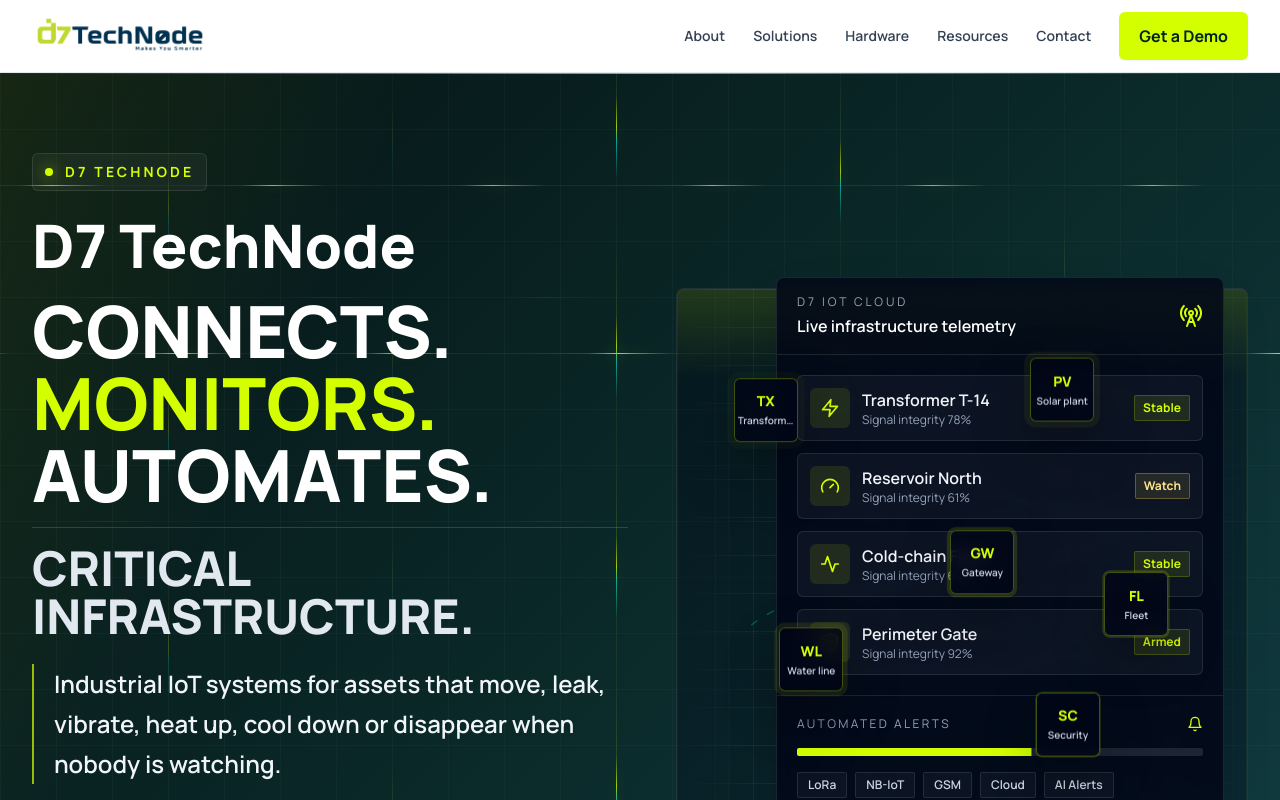
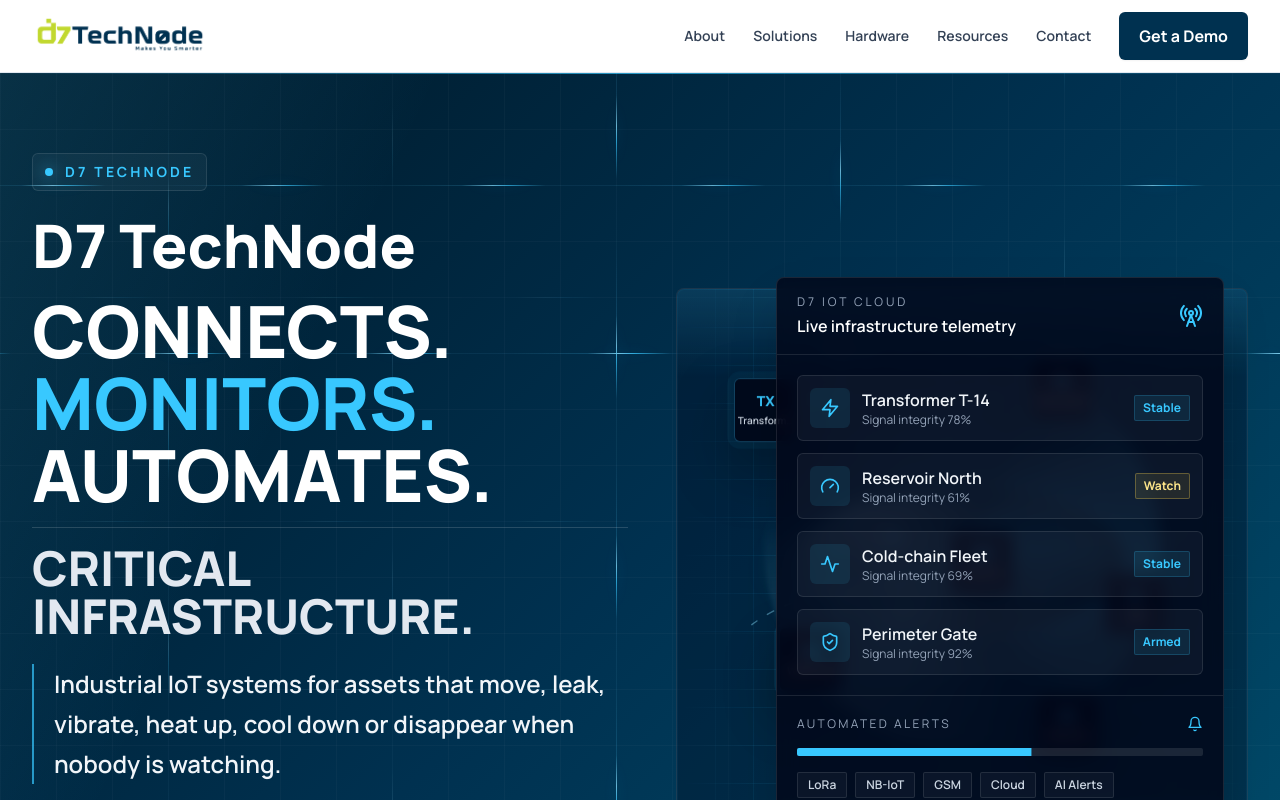
Before and after one commit to Munashe02/d7-technode-website, a Next.js app: page / in a window 1280 px wide. Shown: the top 800 px of the page. Built offline with nearby package versions, Linux system fonts and the light colour scheme.

Commit message:
Apply blue hero globe treatment

```diff
--- a/app/globals.css
+++ b/app/globals.css
@@ -27,7 +27,7 @@
   }
 
   .btn-primary {
-    @apply rounded-md bg-accent-lime px-5 py-3 font-bold text-primary-900 shadow-sm transition hover:-translate-y-0.5 hover:bg-accent-yellow hover:shadow-md;
+    @apply rounded-md bg-primary-700 px-5 py-3 font-bold text-white shadow-sm transition hover:-translate-y-0.5 hover:bg-accent-lime hover:text-primary-900 hover:shadow-md;
   }
 
   .btn-secondary {
@@ -76,8 +76,8 @@
 
   .bg-ink {
     background:
-      linear-gradient(115deg, rgba(212, 255, 0, 0.08), transparent 24%),
-      linear-gradient(135deg, #061414 0%, #0b2a2a 52%, #123f46 100%);
+      linear-gradient(115deg, rgba(56, 200, 255, 0.14), transparent 25%),
+      linear-gradient(135deg, #001827 0%, #003150 48%, #00506f 100%);
   }
 
   .grid-pattern {
@@ -98,11 +98,11 @@
   .electric-line {
     @apply absolute block;
     background:
-      linear-gradient(90deg, transparent, rgba(212, 255, 0, 0.08), transparent),
-      linear-gradient(90deg, transparent 0%, rgba(212, 255, 0, 0.12) 34%, #d4ff00 48%, rgba(0, 220, 220, 0.9) 55%, transparent 72%);
+      linear-gradient(90deg, transparent, rgba(56, 200, 255, 0.08), transparent),
+      linear-gradient(90deg, transparent 0%, rgba(56, 200, 255, 0.14) 34%, #8bdfff 48%, rgba(56, 200, 255, 0.92) 55%, transparent 72%);
     background-size: 100% 100%, 220px 100%;
     background-position: 0 0, -240px 0;
-    filter: drop-shadow(0 0 8px rgba(212, 255, 0, 0.55));
+    filter: drop-shadow(0 0 8px rgba(56, 200, 255, 0.55));
     animation: electricTrace 7.5s linear infinite;
   }
 
@@ -117,8 +117,8 @@
     bottom: 0;
     width: 1px;
     background:
-      linear-gradient(180deg, transparent, rgba(212, 255, 0, 0.08), transparent),
-      linear-gradient(180deg, transparent 0%, rgba(212, 255, 0, 0.12) 34%, #d4ff00 48%, rgba(0, 220, 220, 0.9) 55%, transparent 72%);
+      linear-gradient(180deg, transparent, rgba(56, 200, 255, 0.08), transparent),
+      linear-gradient(180deg, transparent 0%, rgba(56, 200, 255, 0.14) 34%, #8bdfff 48%, rgba(56, 200, 255, 0.92) 55%, transparent 72%);
     background-size: 100% 100%, 100% 220px;
     background-position: 0 0, 0 -240px;
     animation-name: electricTraceVertical;
@@ -191,7 +191,7 @@
 
   .section-technical::after {
     @apply pointer-events-none absolute inset-x-0 top-0 h-px content-[''];
-    background: linear-gradient(90deg, transparent, rgba(0, 140, 140, 0.5), rgba(212, 255, 0, 0.6), transparent);
+    background: linear-gradient(90deg, transparent, rgba(0, 49, 80, 0.5), rgba(56, 200, 255, 0.65), transparent);
   }
 
   .technical-card,
@@ -202,7 +202,7 @@
   .technical-card::before,
   .technical-panel::before {
     @apply absolute inset-x-0 top-0 h-1 content-[''];
-    background: linear-gradient(90deg, #008c8c, #d4ff00);
+    background: linear-gradient(90deg, #003150, #38c8ff);
     opacity: 0.65;
   }
 
@@ -210,8 +210,8 @@
   .technical-panel::after {
     @apply pointer-events-none absolute right-0 top-0 h-20 w-20 content-[''];
     background:
-      linear-gradient(rgba(0, 140, 140, 0.1) 1px, transparent 1px),
-      linear-gradient(90deg, rgba(0, 140, 140, 0.1) 1px, transparent 1px);
+      linear-gradient(rgba(0, 49, 80, 0.1) 1px, transparent 1px),
+      linear-gradient(90deg, rgba(0, 49, 80, 0.1) 1px, transparent 1px);
     background-size: 12px 12px;
     mask-image: linear-gradient(135deg, black, transparent 70%);
   }
@@ -226,8 +226,8 @@
 
   .sector-image-grid {
     background-image:
-      linear-gradient(rgba(212, 255, 0, 0.1) 1px, transparent 1px),
-      linear-gradient(90deg, rgba(212, 255, 0, 0.1) 1px, transparent 1px);
+      linear-gradient(rgba(56, 200, 255, 0.12) 1px, transparent 1px),
+      linear-gradient(90deg, rgba(56, 200, 255, 0.12) 1px, transparent 1px);
     background-size: 28px 28px;
     opacity: 0.45;
     mask-image: linear-gradient(180deg, transparent 0%, black 65%);
@@ -240,8 +240,8 @@
   .dark-grid-band::before {
     @apply pointer-events-none absolute inset-0 content-[''];
     background-image:
-      linear-gradient(rgba(212, 255, 0, 0.07) 1px, transparent 1px),
-      linear-gradient(90deg, rgba(212, 255, 0, 0.07) 1px, transparent 1px);
+      linear-gradient(rgba(56, 200, 255, 0.08) 1px, transparent 1px),
+      linear-gradient(90deg, rgba(56, 200, 255, 0.08) 1px, transparent 1px);
     background-size: 48px 48px;
     mask-image: radial-gradient(circle at 70% 40%, black, transparent 72%);
     animation: gridCurrent 9s ease-in-out infinite;
@@ -249,7 +249,7 @@
 
   .data-sweep {
     @apply pointer-events-none absolute inset-0;
-    background: linear-gradient(100deg, transparent 0%, rgba(212, 255, 0, 0.08) 46%, transparent 58%);
+    background: linear-gradient(100deg, transparent 0%, rgba(56, 200, 255, 0.1) 46%, transparent 58%);
     transform: translateX(-100%);
     animation: dataSweep 8s linear infinite;
   }
@@ -260,31 +260,146 @@
 
   .tech-visual__map {
     @apply absolute inset-0 overflow-hidden rounded-lg border border-white/10 bg-slate-950/30;
-    box-shadow: inset 0 0 0 1px rgba(212, 255, 0, 0.04);
+    box-shadow: inset 0 0 0 1px rgba(56, 200, 255, 0.05);
   }
 
   .tech-visual__map::before {
     @apply absolute inset-0 content-[''];
     background-image:
-      linear-gradient(rgba(212, 255, 0, 0.07) 1px, transparent 1px),
-      linear-gradient(90deg, rgba(212, 255, 0, 0.07) 1px, transparent 1px);
+      linear-gradient(rgba(56, 200, 255, 0.08) 1px, transparent 1px),
+      linear-gradient(90deg, rgba(56, 200, 255, 0.08) 1px, transparent 1px);
     background-size: 38px 38px;
     mask-image: linear-gradient(90deg, transparent, black 16%, black 86%, transparent);
   }
 
   .tech-visual__map::after {
     @apply absolute inset-x-0 top-0 h-24 content-[''];
-    background: linear-gradient(180deg, rgba(212, 255, 0, 0.15), transparent);
+    background: linear-gradient(180deg, rgba(56, 200, 255, 0.18), transparent);
     animation: scanLine 5.5s ease-in-out infinite;
   }
 
+  .hero-globe {
+    @apply absolute left-1/2 top-1/2 h-[420px] w-[420px] -translate-x-1/2 -translate-y-1/2 opacity-80;
+    perspective: 900px;
+  }
+
+  .hero-globe__halo {
+    @apply absolute inset-3 rounded-full;
+    background:
+      radial-gradient(circle, rgba(56, 200, 255, 0.16), transparent 64%),
+      conic-gradient(from 110deg, transparent, rgba(56, 200, 255, 0.5), transparent 38%, rgba(139, 223, 255, 0.24), transparent 72%);
+    filter: blur(2px);
+    animation: globeHalo 9s linear infinite;
+  }
+
+  .hero-globe__sphere {
+    @apply absolute inset-12 overflow-hidden rounded-full border border-accent-lime/25 bg-primary-900/20;
+    box-shadow:
+      inset -26px -18px 50px rgba(0, 0, 0, 0.38),
+      inset 18px 14px 42px rgba(56, 200, 255, 0.12),
+      0 0 60px rgba(56, 200, 255, 0.18);
+    transform: rotateX(64deg) rotateZ(-18deg);
+  }
+
+  .hero-globe__sphere::before {
+    @apply absolute inset-0 content-[''];
+    background:
+      linear-gradient(90deg, transparent, rgba(139, 223, 255, 0.2), transparent),
+      repeating-linear-gradient(90deg, rgba(56, 200, 255, 0.16) 0 1px, transparent 1px 32px);
+    animation: globeSurface 8s linear infinite;
+  }
+
+  .hero-globe__sphere::after {
+    @apply absolute inset-0 content-[''];
+    background: radial-gradient(circle at 32% 28%, rgba(255, 255, 255, 0.18), transparent 34%);
+  }
+
+  .hero-globe__longitude,
+  .hero-globe__latitude,
+  .hero-globe__orbit {
+    @apply absolute rounded-full border border-accent-lime/25;
+  }
+
+  .hero-globe__longitude {
+    inset: 5%;
+  }
+
+  .hero-globe__longitude--one {
+    transform: rotateY(64deg);
+  }
+
+  .hero-globe__longitude--two {
+    transform: rotateY(118deg);
+  }
+
+  .hero-globe__longitude--three {
+    transform: rotateY(28deg);
+  }
+
+  .hero-globe__latitude {
+    left: 7%;
+    right: 7%;
+    height: 26%;
+  }
+
+  .hero-globe__latitude--one {
+    top: 18%;
+  }
+
+  .hero-globe__latitude--two {
+    top: 38%;
+  }
+
+  .hero-globe__latitude--three {
+    top: 58%;
+  }
+
+  .hero-globe__node {
+    @apply absolute h-2.5 w-2.5 rounded-full bg-accent-lime;
+    box-shadow: 0 0 18px rgba(56, 200, 255, 0.9);
+    animation: globeNodePulse 2.6s ease-in-out infinite;
+  }
+
+  .hero-globe__node--one {
+    left: 30%;
+    top: 34%;
+  }
+
+  .hero-globe__node--two {
+    left: 62%;
+    top: 45%;
+    animation-delay: -0.9s;
+  }
+
+  .hero-globe__node--three {
+    left: 48%;
+    top: 66%;
+    animation-delay: -1.7s;
+  }
+
+  .hero-globe__orbit {
+    inset: 36px;
+    border-color: rgba(139, 223, 255, 0.22);
+    transform: rotateX(72deg) rotateZ(-18deg);
+  }
+
+  .hero-globe__orbit--one {
+    animation: globeOrbit 7s linear infinite;
+  }
+
+  .hero-globe__orbit--two {
+    inset: 82px 26px;
+    border-color: rgba(56, 200, 255, 0.18);
+    animation: globeOrbit 10s linear infinite reverse;
+  }
+
   .tech-visual__panel {
-    @apply absolute right-0 top-1/2 w-full max-w-md -translate-y-1/2 overflow-hidden rounded-lg border border-white/10 bg-slate-950/80 shadow-2xl backdrop-blur md:right-6;
+    @apply absolute right-0 top-1/2 z-20 w-full max-w-md -translate-y-1/2 overflow-hidden rounded-lg border border-white/10 bg-slate-950/80 shadow-2xl backdrop-blur md:right-6;
   }
 
   .network-path {
     fill: none;
-    stroke: rgba(212, 255, 0, 0.34);
+    stroke: rgba(56, 200, 255, 0.44);
     stroke-linecap: round;
     stroke-width: 1.6;
     stroke-dasharray: 8 14;
@@ -293,7 +408,7 @@
 
   .network-path--two {
     animation-duration: 7s;
-    stroke: rgba(0, 175, 175, 0.42);
+    stroke: rgba(139, 223, 255, 0.44);
   }
 
   .network-path--three {
@@ -395,6 +510,36 @@
   }
 }
 
+@keyframes globeHalo {
+  to {
+    transform: rotate(360deg);
+  }
+}
+
+@keyframes globeSurface {
+  to {
+    background-position: 280px 0, 160px 0;
+  }
+}
+
+@keyframes globeOrbit {
+  to {
+    transform: rotateX(72deg) rotateZ(342deg);
+  }
+}
+
+@keyframes globeNodePulse {
+  0%,
+  100% {
+    opacity: 0.55;
+    transform: scale(0.88);
+  }
+  50% {
+    opacity: 1;
+    transform: scale(1.2);
+  }
+}
+
 @keyframes scanLine {
   0%,
   100% {
@@ -420,11 +565,11 @@
 @keyframes nodePulse {
   0%,
   100% {
-    box-shadow: 0 0 0 0 rgba(212, 255, 0, 0.22), 0 20px 50px rgba(0, 0, 0, 0.28);
+    box-shadow: 0 0 0 0 rgba(56, 200, 255, 0.24), 0 20px 50px rgba(0, 0, 0, 0.28);
     transform: translateY(0);
   }
   50% {
-    box-shadow: 0 0 0 7px rgba(212, 255, 0, 0.02), 0 24px 60px rgba(0, 0, 0, 0.34);
+    box-shadow: 0 0 0 7px rgba(56, 200, 255, 0.04), 0 24px 60px rgba(0, 0, 0, 0.34);
     transform: translateY(-4px);
   }
 }
@@ -454,6 +599,10 @@
   .data-sweep,
   .electric-line,
   .dark-grid-band::before,
+  .hero-globe__halo,
+  .hero-globe__sphere::before,
+  .hero-globe__orbit,
+  .hero-globe__node,
   .tech-visual__map::after,
   .network-path,
   .network-node,
--- a/components/PageHero.tsx
+++ b/components/PageHero.tsx
@@ -40,7 +40,7 @@
       <div className="container-custom relative grid min-h-[680px] gap-12 py-20 lg:grid-cols-[1.02fr_0.98fr] lg:items-center">
         <div className="max-w-3xl">
           <div className="inline-flex items-center gap-3 rounded-md border border-white/10 bg-white/[0.04] px-3 py-2">
-            <span className="h-2 w-2 rounded-full bg-accent-lime shadow-[0_0_16px_rgba(212,255,0,0.7)]" />
+            <span className="h-2 w-2 rounded-full bg-accent-lime shadow-[0_0_16px_rgba(56,200,255,0.7)]" />
             <p className="eyebrow text-accent-lime">{eyebrow}</p>
           </div>
           {titleLines && titleLines.length > 0 ? (
--- a/components/SectorGrid.tsx
+++ b/components/SectorGrid.tsx
@@ -40,7 +40,7 @@
           </div>
           <div className="p-6">
             <div className="flex items-center justify-between">
-              <span className="h-2 w-2 rounded-full bg-accent-lime shadow-[0_0_14px_rgba(212,255,0,0.7)]" />
+              <span className="h-2 w-2 rounded-full bg-accent-lime shadow-[0_0_14px_rgba(56,200,255,0.7)]" />
             </div>
             <h3 className="mt-4 text-xl font-bold text-slate-950 group-hover:text-primary-800">
               {sector.title}
--- a/components/TechHeroVisual.tsx
+++ b/components/TechHeroVisual.tsx
@@ -13,6 +13,23 @@
   return (
     <div className="tech-visual" aria-label="Animated IoT monitoring dashboard visual">
       <div className="tech-visual__map" aria-hidden="true">
+        <div className="hero-globe">
+          <div className="hero-globe__halo" />
+          <div className="hero-globe__sphere">
+            <div className="hero-globe__longitude hero-globe__longitude--one" />
+            <div className="hero-globe__longitude hero-globe__longitude--two" />
+            <div className="hero-globe__longitude hero-globe__longitude--three" />
+            <div className="hero-globe__latitude hero-globe__latitude--one" />
+            <div className="hero-globe__latitude hero-globe__latitude--two" />
+            <div className="hero-globe__latitude hero-globe__latitude--three" />
+            <span className="hero-globe__node hero-globe__node--one" />
+            <span className="hero-globe__node hero-globe__node--two" />
+            <span className="hero-globe__node hero-globe__node--three" />
+          </div>
+          <div className="hero-globe__orbit hero-globe__orbit--one" />
+          <div className="hero-globe__orbit hero-globe__orbit--two" />
+        </div>
+
         <svg viewBox="0 0 640 520" className="absolute inset-0 h-full w-full">
           <path className="network-path network-path--one" d="M94 108 C184 68 278 122 348 92 S504 62 558 142" />
           <path className="network-path network-path--two" d="M84 346 C164 286 254 326 326 252 S472 212 562 302" />
--- a/tailwind.config.js
+++ b/tailwind.config.js
@@ -9,16 +9,16 @@
     extend: {
       colors: {
         primary: {
-          50: '#e6f7f7',
-          100: '#ccefef',
-          200: '#99dfdf',
-          300: '#66cfcf',
-          400: '#33bfbf',
-          500: '#00afaf',
-          600: '#008c8c',
-          700: '#006969',
-          800: '#004646',
-          900: '#002323',
+          50: '#e6eef3',
+          100: '#ccdde7',
+          200: '#99bbcf',
+          300: '#6699b8',
+          400: '#3377a0',
+          500: '#005588',
+          600: '#00446d',
+          700: '#003150',
+          800: '#00253d',
+          900: '#001827',
         },
         secondary: {
           50: '#fefce8',
@@ -33,8 +33,9 @@
           900: '#713f12',
         },
         accent: {
-          lime: '#d4ff00',
-          yellow: '#ffed00',
+          lime: '#38c8ff',
+          yellow: '#8bdfff',
+          blue: '#003150',
         },
       },
       fontFamily: {
```
